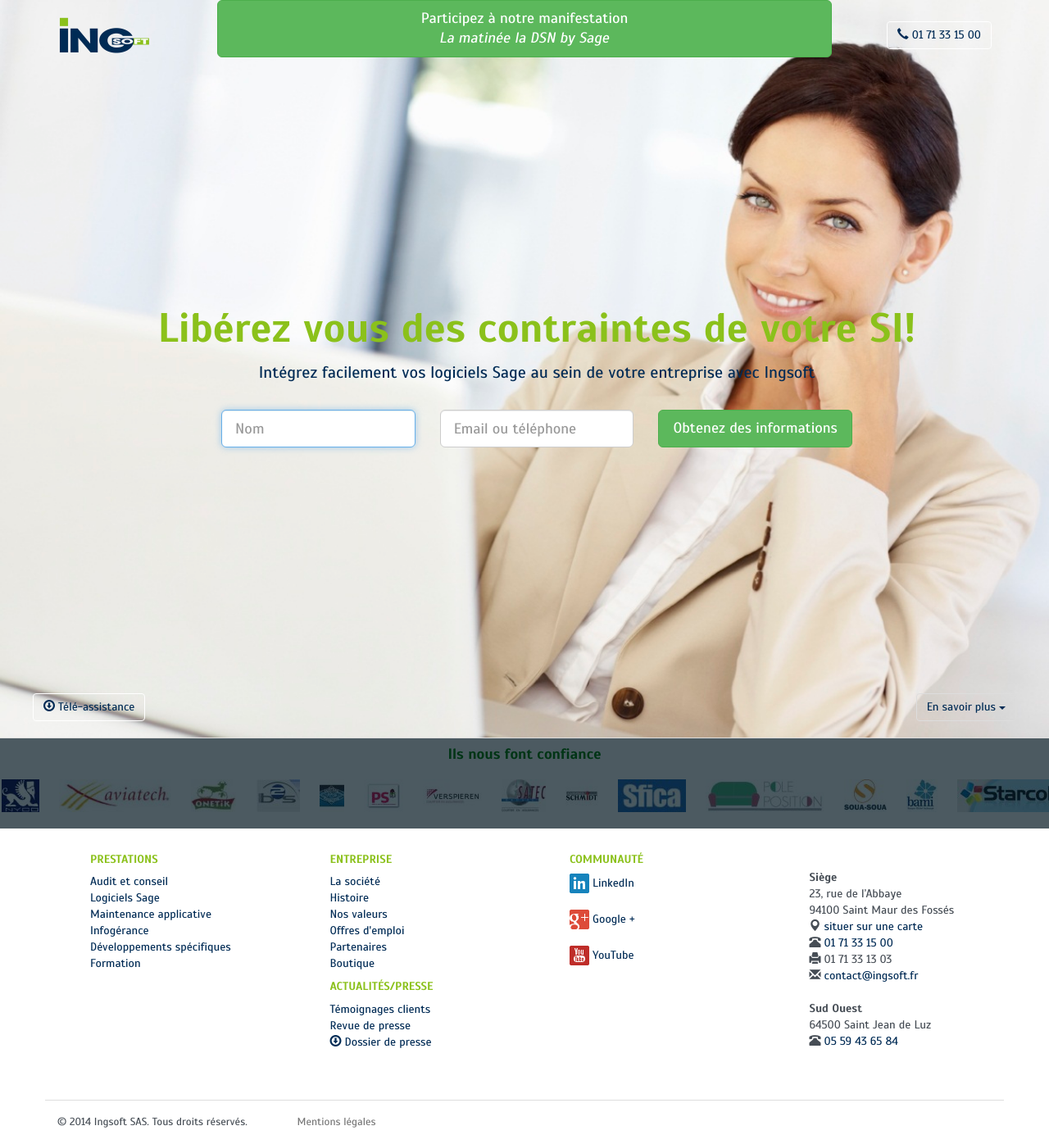
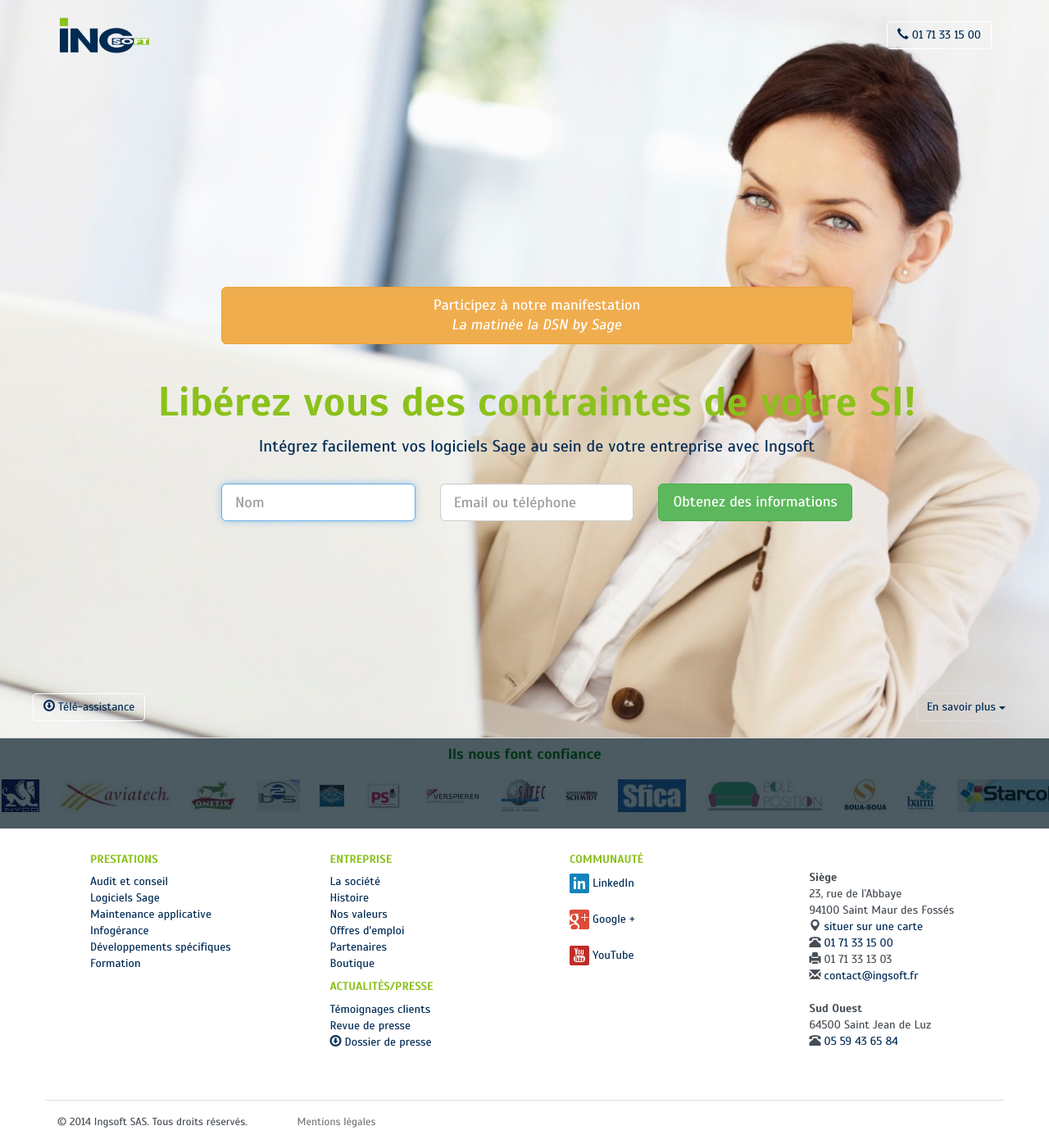
Before and after one commit to mszterenszus/ingsoft.github.io, a Jekyll site: the page built from index.html, in a window 1280 px wide. Shown: the whole page at 82% size. Built offline with Jekyll 4.4.1, drawn with Linux system fonts in a browser that asks for light colours; comment, search, counter and statistics services are not loaded.

Commit message:
Update index.html

```diff
--- a/index.html
+++ b/index.html
@@ -8,12 +8,13 @@
 
 <section class="hero-unit">
 	<div class="container">
+		<div class="signupForm">
 		<div class="row">
 			<div class="col-sm-12 col-md-8 col-md-offset-2">
-				<a class="btn btn-lg btn-block btn-success" href="https://docs.google.com/forms/d/1dUHihc4WU2G5qKeUzZswL5FuZLnPoBtm_-ngnohgslM/viewform">Participez à notre manifestation </br><em>La matinée la DSN by Sage</em></a>
+				<a class="btn btn-lg btn-block btn-warning" href="https://docs.google.com/forms/d/1dUHihc4WU2G5qKeUzZswL5FuZLnPoBtm_-ngnohgslM/viewform">Participez à notre manifestation </br><em>La matinée la DSN by Sage</em></a>
 			</div>
 		</div>
-		<div class="signupForm">
+		</br>
 			<h1>Libérez vous des contraintes de votre SI!</h1>
 			<p>Intégrez facilement vos logiciels Sage au sein de votre entreprise avec Ingsoft</p>
 			<div id="signupform">
```
